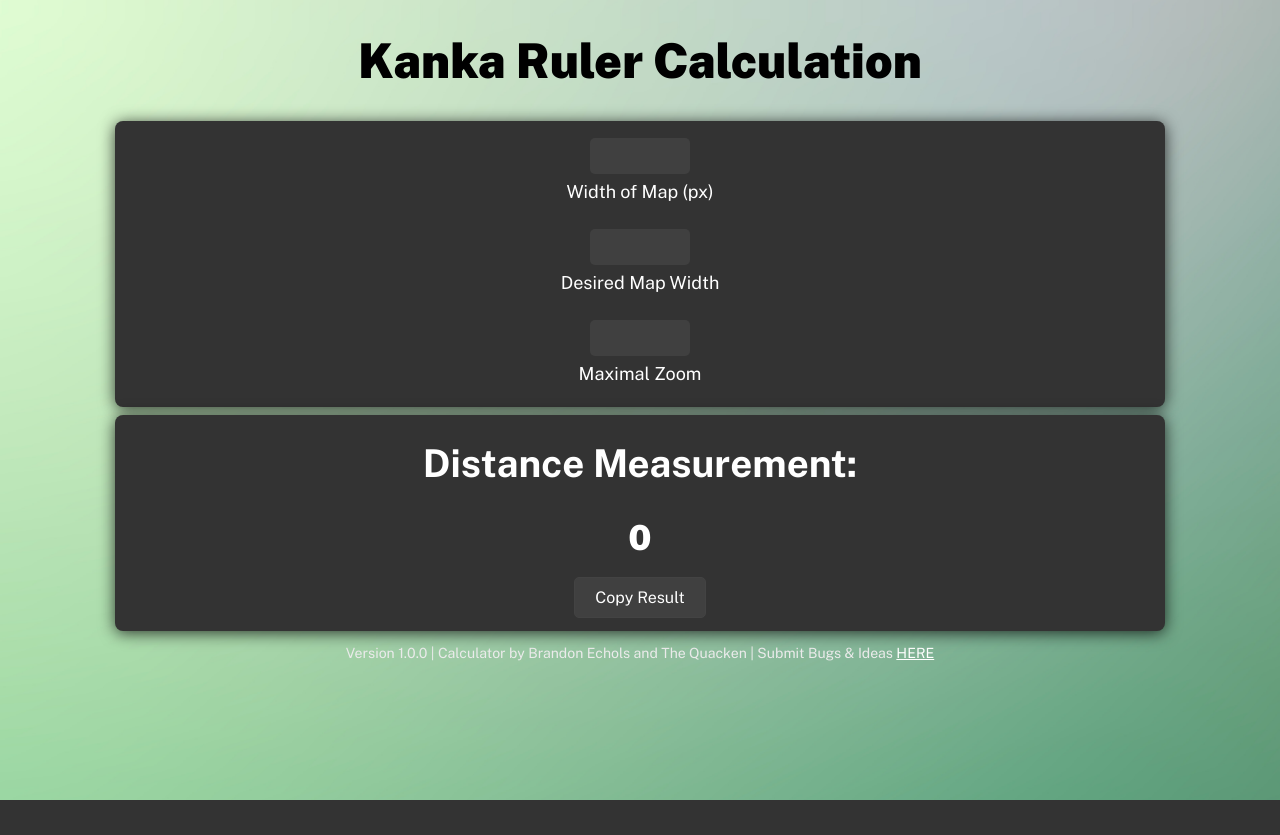
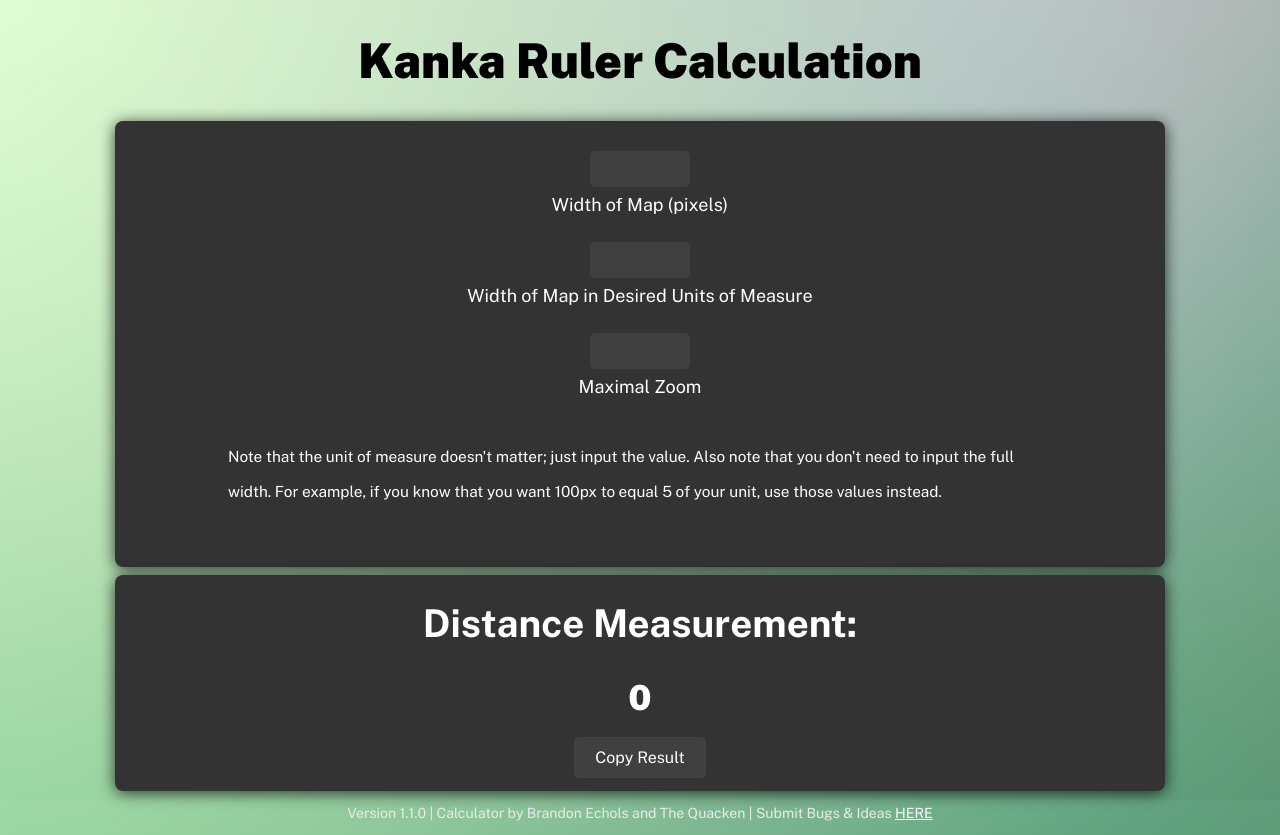
Before and after one commit to BrandonEchols04/kanka-ruler-calculation, a plain HTML site: page index.html in a window 1280 px wide. Before the commit the page ends 800 px from the top, so only its background shows below. Drawn offline with Linux system fonts and the light colour scheme.

Commit message:
Added notes and changed wording

```diff
--- a/index.html
+++ b/index.html
@@ -19,18 +19,24 @@
           <div class="parent">
             <div class="input-group">
               <input type="number" type="number" id="mapWidthPx" name="mapWidthPx">
-              <small>Width of Map (px)</small>
+              <small>Width of Map (pixels)</small>
             </div>
 
             <div class="input-group">
               <input type="number" type="number" id="desiredMapWidth" name="desiredMapWidth">
-              <small>Desired Map Width</small>
+              <small>Width of Map in Desired Units of Measure</small>
             </div>
 
             <div class="input-group">
               <input type="number" type="number" id="maxZoom" name="maxZoom" min="1" max="10" step="1">
               <small>Maximal Zoom</small>
             </div>
+            <p id="notes">
+
+              Note that the unit of measure doesn't matter; just input the value. Also note that you don't need to input the full width. For example, if you know that you want 100px to equal 5 of your unit, use those values instead.
+
+            <p>
+
           </div>
 
         </div>
@@ -40,15 +46,16 @@
 
           <h1>Distance Measurement:</h1>
           <h2 id="output">0.0000<h2>
-          <button onclick="copyResult()">Copy Result</button>
-
+          <div id="button">
+            <button onclick="copyResult()">Copy Result</button>
+          </div>
         </div>
 
         <div id="ContainerFooter">
 
-          <p id="footer">
+          <p id="footer" class="footer">
 
-            Version 1.0.0 | Calculator by Brandon Echols and The Quacken | Submit Bugs & Ideas <a href="https://github.com/BrandonEchols04/kanka-ruler-calculation/issues" target="_blank">HERE</a>
+            Version 1.1.0 | Calculator by Brandon Echols and The Quacken | Submit Bugs & Ideas <a href="https://github.com/BrandonEchols04/kanka-ruler-calculation/issues" target="_blank">HERE</a>
 
           <p>
 
--- a/style.css
+++ b/style.css
@@ -41,7 +41,7 @@
       flex-direction: column;
       align-items: center;
       justify-content: center;
-      height: 30vh;
+      height: 50vh;
       font-family: 'PS-Regular';
       line-height: 35px
     }
@@ -207,6 +207,7 @@
   font-family: 'PS-Regular';
 }
 
+
 button:hover {
   background-color: #444444;
   font-family: 'PS-Regular';
@@ -246,6 +247,13 @@
   text-align: center;
   margin: auto;
   font-family: 'PS-Regular';
+  padding-bottom: 0px;
+}
+
+#notes{
+  margin-left: 100px;
+  margin-right: 100px;
+  font-size: 0.8em;
 }
 
 a {
```
